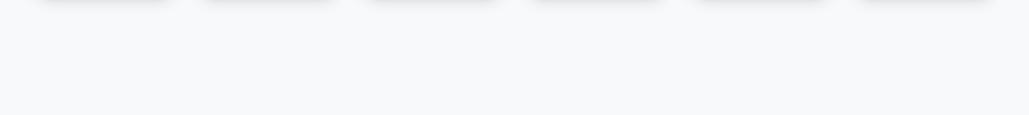
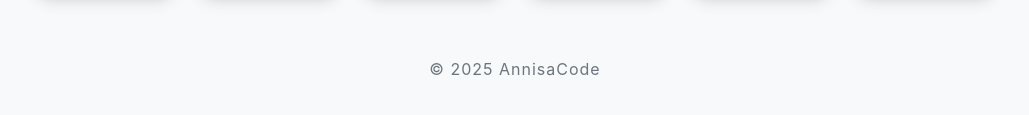
Before and after one commit to AnnisaCode/Memory-Match, a plain HTML site: page index.html in a window 1280 px wide. Shown: the part 529-644 px from the top of the page, without its empty margins (125-1154 px from the left). Drawn offline with nearby package versions, Linux system fonts and the light colour scheme.

Commit message:
Menambahkan footer dengan informasi hak cipta di halaman utama.

```diff
--- a/index.html
+++ b/index.html
@@ -13,12 +13,16 @@
     <div class="container mt-5">
         <h1 class="text-center mb-2">Memory Match Game</h1>
         <p class="text-center text-muted mb-4">Test your memory by matching all the pairs. Good luck!</p>
-        <div class="alert alert-success text-center d-none" id="win-message" role="alert" style="font-size:1.3rem; font-weight:bold; letter-spacing:1px;">
+        <div class="alert alert-success text-center d-none" id="win-message" role="alert"
+            style="font-size:1.3rem; font-weight:bold; letter-spacing:1px;">
             🎉 Congratulations! You matched all the cards! 🎉
         </div>
         <div class="d-flex flex-wrap justify-content-center" id="game-board">
         </div>
     </div>
+    <footer class="text-center text-muted mt-5 mb-3" style="font-size:1rem; letter-spacing:1px;">
+        &copy; 2025 AnnisaCode
+    </footer>
     <script src="app.js"></script>
 </body>
 
```
